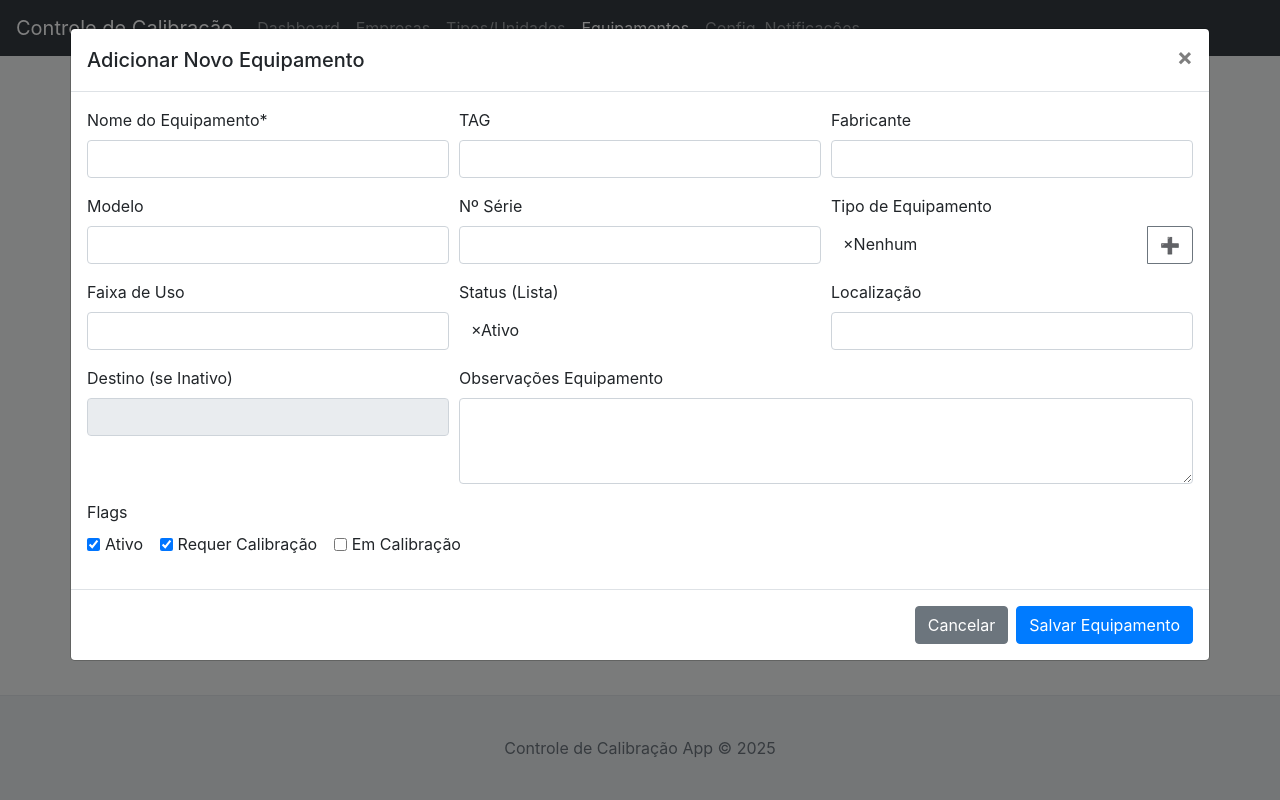
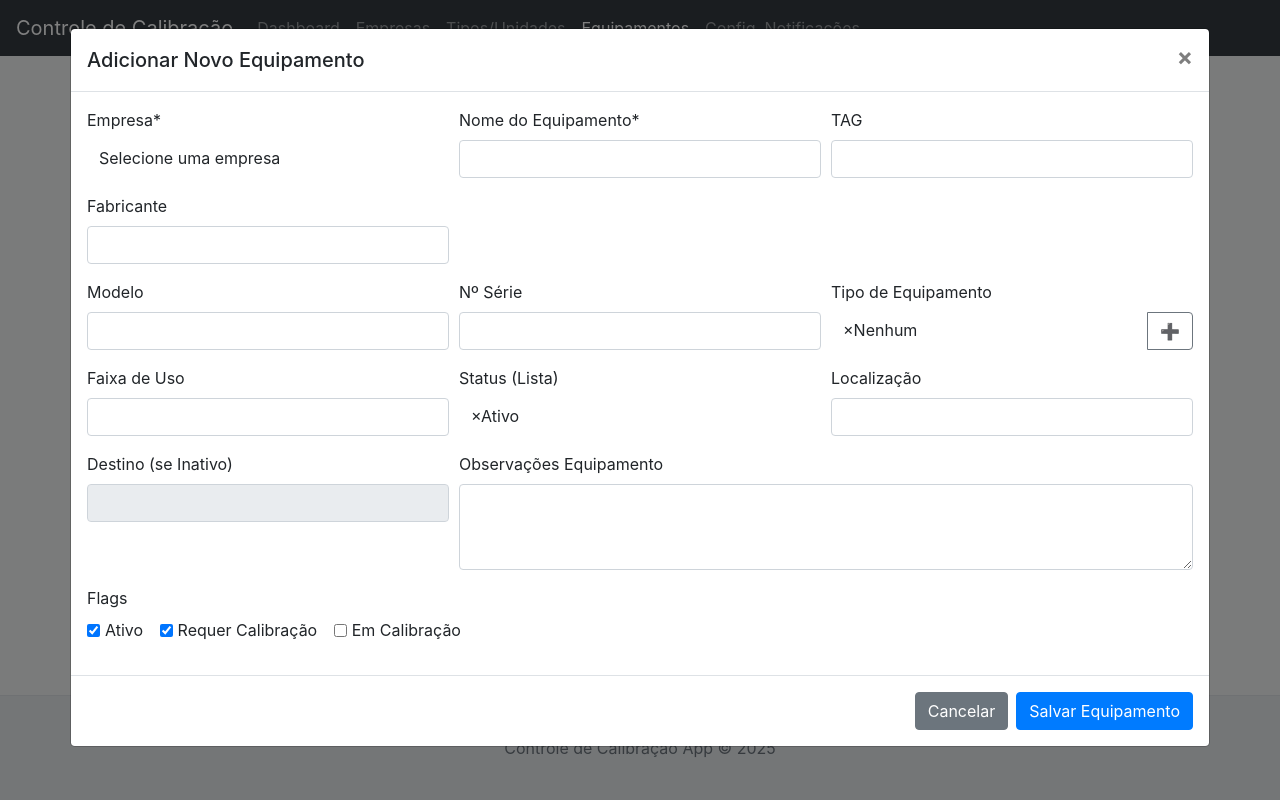
Before and after one commit to Weslei-Rodrigues-de-Souza/ControleCalibracao, a Flask app: page /equipamentos in a window 1280 px wide, after a click on "➕ Adicionar Novo Equipamento". Run offline with Flask 3, Linux system fonts and the light colour scheme; data comes from the database, SQL or seed files in the repository; both versions use the stored data as it was after the commit; some libraries are stand-ins or nearby versions.

Commit message:
Inclusão da empresa no cadastro do equipameento

```diff
--- a/app.py
+++ b/app.py
@@ -206,7 +206,10 @@ def lista_equipamentos():
     else:
         equipamentos_data = db.fetch_all_equipamentos_completos()
 
+    empresas_data = db.fetch_all_empresas()
+    empresas_unidade = db.fetch_empresas_unidade()
     equipamentos_display = []
+
     if equipamentos_data:
         for equip_row in equipamentos_data:
             equip = dict(equip_row)
@@ -241,6 +244,7 @@ def lista_equipamentos():
     return render_template('lista_equipamentos.html',
                            equipamentos=equipamentos_display,
                            search_query=search_query,
+                           empresas=empresas_unidade,
                            tipos_equip_para_modal=tipos_equip_para_modal,
                            REGRAS_VALIDACAO_CRITERIOS=REGRAS_VALIDACAO_CRITERIOS)
 
@@ -255,11 +259,12 @@ def novo_equipamento():
             'tag': request.form.get('tag'),
             'status': request.form.get('status_lista'),
             'localizacao': request.form.get('localizacao'),
+            'empresa_id': request.form.get('empresa_id') if request.form.get('empresa_id') not in [None, "None", ""] else None,
             'observacoes_equipamento': request.form.get('observacoes_equipamento'),
             'tipo_equipamento_id': request.form.get('tipo_equipamento_id') if request.form.get('tipo_equipamento_id') not in [None, "None", ""] else None,
             'faixa_de_uso': request.form.get('faixa_de_uso'),
             'ativo': 'ativo' in request.form,
-            'requer_calibracao': 'requer_calibracao' in request.form,
+            'requer_calibracao': 'requer_calibacao' in request.form,
             'em_calibracao': 'em_calibracao' in request.form,
             'destino_inativo': request.form.get('destino_inativo') if 'ativo' not in request.form else None
         }
@@ -268,38 +273,32 @@ def novo_equipamento():
         elif dados_equip['em_calibracao']:
             dados_equip['status'] = "Em Calibração"
 
-        if not dados_equip['nome']:
-            flash('O nome do equipamento é obrigatório.', 'danger')
-        else:
-            try:
-                if db.add_equipamento(dados_equip):
-                    flash('Equipamento adicionado com sucesso!', 'success')
-                else:
-                    if not any(message for category, message in get_flashed_messages(with_categories=True) if category == 'danger'):
-                         flash('Erro ao adicionar equipamento.', 'danger')
-            except Exception as e:
-                flash(f"Erro ao adicionar equipamento: {e}", "danger")
-        return redirect(url_for('lista_equipamentos'))
+    if not dados_equip['nome']:
+        flash('O nome do equipamento é obrigatório.', 'danger')
+    else:
+        try:
+            if db.add_equipamento(dados_equip):
+                flash('Equipamento adicionado com sucesso!', 'success')
+            else:
+                if not any(message for category, message in get_flashed_messages(with_categories=True) if category == 'danger'):
+                    flash('Erro ao adicionar equipamento.', 'danger')
+        except Exception as e:
+            flash(f"Erro ao adicionar equipamento: {e}", "danger")
     return redirect(url_for('lista_equipamentos'))
 
-
-@app.route('/equipamento/json/<int:equip_id>')
-def equipamento_json(equip_id):
+@app.route('/equipamento/<int:equip_id>')
+def editar_equipamento(equip_id): # Mantém o nome da função, mas a rota é GET
     equip_data_row = db.fetch_equipamento_completo_by_id(equip_id)
     if not equip_data_row:
         return jsonify({"error": "Equipamento não encontrado"}), 404
 
     equip_data = dict(equip_data_row)
-    if 'tag' not in equip_data:
-        equip_data['tag'] = equip_data.get('tag', '')
+    # Garante que 'empresa_id' está presente no dicionário do equipamento, mesmo que seja None
+    equip_data['empresa_id'] = equip_data.get('empresa_id')
 
-    historico_analises_com_flag = db.fetch_analises_by_equipamento_id(equip_id, add_is_latest_flag=True, app_utils_instance=utils)
-    equip_data['historico_analises'] = []
-    for analise_dict_from_db in historico_analises_com_flag:
-        analise_dict = dict(analise_dict_from_db)
-        analise_dict['anexos'] = [dict(row) for row in db.fetch_anexos_by_analise_id(analise_dict['id'])]
-        analise_dict['pontos_count'] = len(db.fetch_pontos_by_analise_id(analise_dict['id']))
-        equip_data['historico_analises'].append(analise_dict)
+    # Buscar a lista completa de empresas
+    empresas_data = db.fetch_all_empresas()
+    empresas_list = [dict(row) for row in empresas_data]
 
     unidades_medida = []
     if equip_data.get('tipo_equipamento_id'):
@@ -307,8 +306,11 @@ def equipamento_json(equip_id):
     equip_data['unidades_medida_tipo'] = unidades_medida
 
     tipos_equipamento = db.fetch_all_tipos_equipamento()
-    return jsonify({"equipamento": equip_data, "tipos_equipamento": [dict(row) for row in tipos_equipamento]})
-
+    return jsonify({
+        "equipamento": equip_data,
+        "empresas": empresas_list,  # Incluir a lista de empresas
+        "tipos_equipamento": [dict(row) for row in tipos_equipamento]
+    })
 @app.route('/analise/json/<int:analise_id>')
 def get_analise_json(analise_id):
     analise_data = db.fetch_analise_by_id(analise_id, app_utils_instance=utils)
@@ -330,56 +332,64 @@ def get_analise_json(analise_id):
 
 @app.route('/tipo/json/<int:tipo_id>')
 def tipo_json(tipo_id):
-    tipo_data_row = db.fetch_tipo_equipamento_by_id(tipo_id)
+    tipo_data_row = db.fetch_tipo_by_id(tipo_id)
     if not tipo_data_row:
-        return jsonify({"error": "Tipo de equipamento não encontrado"}), 404
+        return jsonify({"error": "Tipo não encontrado"}), 404
+    tipo_data = dict(tipo_data_row)
+    empresas_data = db.fetch_all_empresas()
+    tipo_data['empresas'] = [dict(row) for row in empresas_data]
 
-    tipo_data = dict(tipo_data_row)
     unidades_data = [dict(row) for row in db.fetch_unidades_by_tipo_id(tipo_id)]
     return jsonify({"tipo": tipo_data, "unidades": unidades_data})
 
+@app.route('/equipamento/editar/<int:equip_id>', methods=['POST'])
+def post_editar_equipamento(equip_id):
+    try:
+        equip_data_row = db.fetch_equipamento_completo_by_id(equip_id)
+        if not equip_data_row:
+            return jsonify({"success": False, "message": "Equipamento não encontrado."}), 404
 
-@app.route('/equipamento/editar/<int:equip_id>', methods=['POST'])
-def editar_equipamento(equip_id):
-    equip_data_row = db.fetch_equipamento_completo_by_id(equip_id)
-    if not equip_data_row:
-        flash('Equipamento não encontrado para editar.', 'danger')
-        return redirect(url_for('lista_equipamentos'))
+        if request.method == 'POST':
+            dados_atualizados = {
+                'nome': request.form.get('edit_nome'),
+                'fabricante': request.form.get('edit_fabricante'),
+                'modelo': request.form.get('edit_modelo'),
+                'numero_serie': request.form.get('edit_numero_serie'),
+                'tag': request.form.get('edit_tag'),
+                'status': request.form.get('edit_status_lista'),
+ 'localizacao': request.form.get('edit_localizacao'),
+                'empresa_id': request.form.get('edit_empresa_id') if request.form.get('edit_empresa_id') not in [None, "None", ""] else None,
+ 'observacoes_equipamento': request.form.get('edit_observacoes_equipamento'),
+                'tipo_equipamento_id': request.form.get('edit_tipo_equipamento_id') if request.form.get('edit_tipo_equipamento_id') not in [None, "None", ""] else None,
+                'faixa_de_uso': request.form.get('edit_faixa_de_uso'),
+                'ativo': 'edit_ativo' in request.form,
+                'requer_calibracao': 'edit_requer_calibracao' in request.form,
+                'em_calibracao': 'edit_em_calibracao' in request.form,
+                'destino_inativo': request.form.get('edit_destino_inativo') if 'edit_ativo' not in request.form else None
+            }
+            if not dados_atualizados['ativo']:
+                dados_atualizados['status'] = "Inativo"
+            elif dados_atualizados['em_calibracao']:
+                dados_atualizados['status'] = "Em Calibração"
 
-    if request.method == 'POST':
-        dados_atualizados = {
-            'nome': request.form.get('edit_nome'),
-            'fabricante': request.form.get('edit_fabricante'),
-            'modelo': request.form.get('edit_modelo'),
-            'numero_serie': request.form.get('edit_numero_serie'),
-            'tag': request.form.get('edit_tag'),
-            'status': request.form.get('edit_status_lista'),
-            'localizacao': request.form.get('edit_localizacao'),
-            'observacoes_equipamento': request.form.get('edit_observacoes_equipamento'),
-            'tipo_equipamento_id': request.form.get('edit_tipo_equipamento_id') if request.form.get('edit_tipo_equipamento_id') not in [None, "None", ""] else None,
-            'faixa_de_uso': request.form.get('edit_faixa_de_uso'),
-            'ativo': 'edit_ativo' in request.form,
-            'requer_calibracao': 'edit_requer_calibracao' in request.form,
-            'em_calibracao': 'edit_em_calibracao' in request.form,
-            'destino_inativo': request.form.get('edit_destino_inativo') if 'edit_ativo' not in request.form else None
-        }
-        if not dados_atualizados['ativo']:
-            dados_atualizados['status'] = "Inativo"
-        elif dados_atualizados['em_calibracao']:
-            dados_atualizados['status'] = "Em Calibração"
+        tipos_equipamento = db.fetch_all_tipos_equipamento()
+
+        # Retornar os dados do equipamento, a lista de empresas e os tipos de equipamento
+        # Remova o return jsonify(...) daqui, pois esta rota POST deve apenas atualizar e redirecionar
+        # return jsonify({
+        #     "equipamento": equip_data,
+        #     "empresas": empresas_list, # Incluir a lista de empresas
+        #     "tipos_equipamento": [dict(row) for row in tipos_equipamento]
+        # })
 
         if not dados_atualizados['nome']:
-            flash('O nome do equipamento é obrigatório.', 'danger')
+            return jsonify(success=False, message="O nome do equipamento é obrigatório."), 400
+        if db.update_equipamento_principal(equip_id, dados_atualizados):
+            return jsonify(success=True, message="Equipamento atualizado com sucesso!")
         else:
-            try:
-                if db.update_equipamento_principal(equip_id, dados_atualizados):
-                    flash('Equipamento atualizado com sucesso!', 'success')
-            except Exception as e:
-                flash(f"Erro ao atualizar equipamento: {e}", "danger")
-        return redirect(url_for('lista_equipamentos'))
-
-    return redirect(url_for('lista_equipamentos'))
-
+            return jsonify(success=False, message="Erro ao atualizar equipamento."), 400
+    except Exception as e:
+        return jsonify(success=False, message=f"Erro ao atualizar equipamento: {e}"), 500
 
 @app.route('/equipamento/excluir/<int:equip_id>', methods=['POST'])
 def excluir_equipamento(equip_id):
--- a/templates/lista_equipamentos.html
+++ b/templates/lista_equipamentos.html
@@ -54,7 +54,7 @@
             <svg xmlns="http://www.w3.org/2000/svg" width="16" height="16" fill="currentColor" class="bi bi-file-earmark-excel" viewBox="0 0 16 16">
                 <path d="M5.884 6.68a.5.5 0 1 0-.768.64L7.302 9.03a.5.5 0 0 0 .768-.64L5.884 6.68z"/>
                 <path d="M14 14V4.5L9.5 0H4a2 2 0 0 0-2 2v12a2 2 0 0 0 2 2h8a2 2 0 0 0 2-2zM9.5 3A1.5 1.5 0 0 0 11 4.5h2V14a1 1 0 0 1-1 1H4a1 1 0 0 1-1-1V2a1 1 0 0 1 1-1h5.5v2.5z"/>
-                <path d="M7.062 11.573c.495.294.952.423 1.397.423.554 0 1.03-.148 1.371-.443.34-.296.51-.703.51-1.207 0-.521-.17-.933-.51-1.233-.34-.3-.813-.449-1.367-.449-.558 0-.992.12-1.32.359-.33.238-.5.596-.5.983 0 .395.17.722.51.953zm-1.632 1.193c.253.389.631.699 1.133.927.504.228 1.097.342 1.783.342.825 0 1.539-.159 2.145-.477.608-.318.986-.753 1.139-1.303.153-.55.23-1.14.23-1.772 0-.655-.082-1.259-.247-1.81-.164-.55-.43-1.018-.797-1.404-.366-.385-.82-.69-1.361-.914a3.894 3.894 0 0 0-1.56-.343c-.74 0-1.39.134-1.941.402-.55.27-.956.634-1.217 1.093a3.287 3.287 0 0 0-.374.59c-.068.18-.102.353-.102.517 0 .228.076.437.228.628.152.19.38.284.682.284.244 0 .45-.06.617-.18s.29-.284.374-.492c.102-.254.287-.46.557-.618.27-.158.58-.237.926-.237.362 0 .682.079.96.237.277.158.485.37.624.635.138.264.207.564.207.899 0 .32-.07.6-.207.843a.993.993 0 0 1-.624.59c-.277.12-.596.18-.956.18-.445 0-.84-.075-1.18-.227a1.903 1.903 0 0 1-.785-.624l-.057-.082a.5.5 0 0 0-.736-.119l-.77.642a.5.5 0 0 0-.12.736l.057.082z"/>
+                <path d="M7.062 11.573c.495.294.952.423 1.397.423.554 0 1.03-.148 1.371-.443.34-.296.51-.703.51-1.207 0-.521-.17-.933-.51-1.233-.34-.3-.813-.449-1.367-.449-.558 0-1.03.12-1.371.359-.33.238-.5.596-.5.983 0 .395.17.722.51.953zm-1.632 1.193c.253.389.631.699 1.133.927.504.228 1.097.342 1.783.342.825 0 1.539-.159 2.145-.477.608-.318.986-.753 1.139-1.303.153-.55.23-1.14.23-1.772 0-.655-.082-1.259-.247-1.81-.164-.55-.43-1.018-.797-1.404-.366-.385-.82-.69-1.361-.914a3.894 3.894 0 0 0-1.56-.343c-.74 0-1.39.134-1.941.402-.55.27-.956.634-1.217 1.093a3.287 3.287 0 0 0-.374.59c-.068.18-.102.353-.102.517 0 .228.076.437.228.628.152.19.38.284.682.284.244 0 .45-.06.617-.18s.29-.284.374-.492c.102-.254.287-.46.557-.618.27-.158.58-.237.926-.237.362 0 .682.079.96.237.277.158.485.37.624.635.138.264.207.564.207.899 0 .32-.07.6-.207.843a.993.993 0 0 1-.624.59c-.277.12-.596.18-.956.18-.445 0-.84-.075-1.18-.227a1.903 1.903 0 0 1-.785-.624l-.057-.082a.5.5 0 0 0-.736-.119l-.77.642a.5.5 0 0 0-.12.736l.057.082z"/>
             </svg>
             Exportar Lista
         </a>
@@ -146,6 +146,16 @@
                 <div class="modal-body">
                     <div class="form-row">
                         <div class="form-group col-md-4">
+                            <label for="modal_add_empresa_id">Empresa*</label>
+                            <select class="form-control select2-basic" id="modal_add_empresa_id" name="empresa_id" required>
+                                <option value="">Selecione uma empresa...</option>
+                                {% for empresa in empresas %}
+                                <option value="{{ empresa.id }}">{{ empresa.nome_fantasia or empresa.razao_social }}</option>
+                                {% endfor %}
+                            </select>
+                        </div>
+
+                        <div class="form-group col-md-4">
                             <label for="modal_add_nome">Nome do Equipamento*</label>
                             <input type="text" class="form-control" id="modal_add_nome" name="nome" required>
                         </div>
@@ -169,7 +179,7 @@
                         </div>
                         <div class="form-group col-md-4">
                             <label for="modal_add_tipo_equipamento_id">Tipo de Equipamento</label>
-                            <div class="input-group">
+                            <div class="input-group" style="width: 100%;"> {# Ajustado width para 100% #}
                                 <select class="form-control select2-basic" id="modal_add_tipo_equipamento_id" name="tipo_equipamento_id" style="width: 1%;">
                                     <option value="None">Nenhum</option>
                                     {% for tipo in tipos_equip_para_modal %}
@@ -243,7 +253,7 @@
     <div class="modal-dialog modal-xl modal-dialog-scrollable" role="document">
         <div class="modal-content">
             <form method="POST" id="editEquipamentoForm">
-                <div class="modal-header">
+ <div class="modal-header">
                     <h5 class="modal-title" id="editEquipamentoModalLabel">Editar Equipamento</h5>
                     <button type="button" class="close" data-dismiss="modal" aria-label="Close">
                         <span aria-hidden="true">&times;</span>
@@ -264,6 +274,15 @@
                             <div class="pt-3">
                                 <div class="form-row">
                                     <div class="form-group col-md-4">
+                                        <label for="edit_empresa_id">Empresa*</label>
+                                        <select class="form-control select2-basic" id="edit_empresa_id" name="edit_empresa_id" required>
+                                            <option value="">Carregando empresas...</option>
+ {# As opções serão populadas por JavaScript #} </select>
+                                    </div>
+ </div>
+                                <div class="form-row">
+                                    <div class="form-group col-md-4">
+
                                         <label for="edit_nome">Nome do Equipamento*</label>
                                         <input type="text" class="form-control" id="edit_nome" name="edit_nome" required>
                                     </div>
@@ -287,7 +306,7 @@
                                     </div>
                                     <div class="form-group col-md-4">
                                         <label for="edit_tipo_equipamento_id">Tipo de Equipamento</label>
-                                         <div class="input-group">
+                                         <div class="input-group" style="width: 100%;"> {# Ajustado width para 100% #}
                                             <select class="form-control select2-basic" id="edit_tipo_equipamento_id" name="edit_tipo_equipamento_id" style="width: 1%;">
                                                 <option value="None">Nenhum</option>
                                                 {# As opções serão populadas por JavaScript #}
@@ -649,6 +668,7 @@
         $('#addEquipamentoModal').on('shown.bs.modal', function () {
             initializeSelect2($(this), $('#modal_add_tipo_equipamento_id'), 'Selecione um tipo');
             initializeSelect2($(this), $('#modal_add_status_lista'), 'Selecione um status');
+ initializeSelect2($(this), $('#modal_add_empresa_id'), 'Selecione uma empresa');
         });
         $('#editEquipamentoModal').on('shown.bs.modal', function () {
             initializeSelect2($(this), $('#edit_tipo_equipamento_id'), 'Selecione um tipo');
@@ -663,6 +683,9 @@
             if ($('#modal_add_status_lista').data('select2')) {
                 $('#modal_add_status_lista').val('Ativo').trigger('change');
             }
+            if ($('#modal_add_empresa_id').data('select2')) {
+                 $('#modal_add_empresa_id').val(null).trigger('change');
+            }
             if (modalAddAtivoCheckbox) modalAddAtivoCheckbox.checked = true;
             if (document.getElementById('modal_add_requer_calibracao')) document.getElementById('modal_add_requer_calibracao').checked = true;
             toggleModalAddDestinoInativo();
@@ -673,10 +696,10 @@
             var equipId = button.data('equip-id');
             currentEditingEquipId = equipId;
             var modal = $(this);
-            var form = modal.find('#editEquipamentoForm');
+ var form = modal.find('#editEquipamentoForm');
 
             modal.find('.modal-title').text('Editar Equipamento ID: ' + equipId);
-            form.attr('action', "{{ url_for('editar_equipamento', equip_id=0) }}".replace('0', equipId));
+            form.attr('action', "{{ url_for('post_editar_equipamento', equip_id=0) }}".replace('0', equipId));
 
             form.trigger('reset');
             if ($('#edit_tipo_equipamento_id').data('select2')) {
@@ -684,13 +707,16 @@
             }
             if ($('#edit_status_lista').data('select2')) {
                  $('#edit_status_lista').val(null).trigger('change');
+ }
+            if ($('#edit_empresa_id').data('select2')) {
+                 $('#edit_empresa_id').val(null).trigger('change');
             }
 
             $('#edit_historico_analises_container').html('<p class="text-muted">Carregando histórico...</p>');
             $('#btnNovaAnaliseModal').data('equip-id', equipId);
 
             $.ajax({
-                url: "{{ url_for('equipamento_json', equip_id=0) }}".replace('0', equipId),
+                url: "{{ url_for('editar_equipamento', equip_id=0) }}".replace('0', equipId),
                 method: 'GET',
                 success: function(response) {
                     if (response.equipamento) {
@@ -702,6 +728,22 @@
                         modal.find('#edit_modelo').val(equip.modelo || '');
                         modal.find('#edit_numero_serie').val(equip.numero_serie || '');
 
+                        var empresasSelectEdit = modal.find('#edit_empresa_id');
+ empresasSelectEdit.empty().append($('<option>', { value: '', text: 'Selecione uma empresa...' }));
+ if (response.empresas && response.empresas.length > 0) {
+ response.empresas.forEach(function(empresa) {
+                                empresasSelectEdit.append($('<option>', {
+ value: empresa.id,
+ text: empresa.nome_fantasia || empresa.razao_social
+ }));
+ });
+ }
+                        // Corrigido para selecionar o valor correto
+                        if (equip.empresa_id !== null) {
+                            empresasSelectEdit.val(String(equip.empresa_id)).trigger('change');
+                        } else {
+                            empresasSelectEdit.val('').trigger('change');
+                        }
                         var tiposSelectEdit = modal.find('#edit_tipo_equipamento_id');
                         tiposSelectEdit.empty().append($('<option>', { value: 'None', text: 'Nenhum' }));
                         if (response.tipos_equipamento && response.tipos_equipamento.length > 0) {
@@ -735,6 +777,31 @@
                     $('#edit_historico_analises_container').html('<p class="text-danger">Erro na requisição AJAX para carregar dados do equipamento. Verifique o console.</p>');
                 }
             });
+        });
+
+        // Adicionar manipulador de submit para o formulário de Edição de Equipamento
+        $('#editEquipamentoForm').on('submit', function(e) {
+            e.preventDefault();
+            var form = $(this);
+            var actionUrl = form.attr('action');
+            var formData = form.serialize();
+
+            $.post(actionUrl, formData)
+                .done(function(response) {
+                    if (response.success) {
+                        showToast('Sucesso', response.message, true);
+                        $('#editEquipamentoModal').modal('hide');
+                        setTimeout(function() {
+                            location.reload();
+                        }, 3000); // 2 segundos
+                    } else {
+                        showToast('Erro', response.message, false);
+                    }
+                })
+                .fail(function(xhr) {
+                    var msg = xhr.responseJSON && xhr.responseJSON.message ? xhr.responseJSON.message : 'Erro ao salvar.';
+                    showToast('Erro', msg, false);
+                });
         });
 
         function renderHistoricoAnalises(historico_analises, equipId, unidades_medida_tipo_equip) {
@@ -1161,6 +1228,7 @@
             formData.append('analise_pontos_json_data', JSON.stringify(currentAnalisePontos));
 
             $.ajax({
+
                 url: form.attr('action'),
                 method: 'POST',
                 data: formData,
```
Also changed, not shown: database.py (+20 -6 lines), calibracao_equipamentos.db (added).
